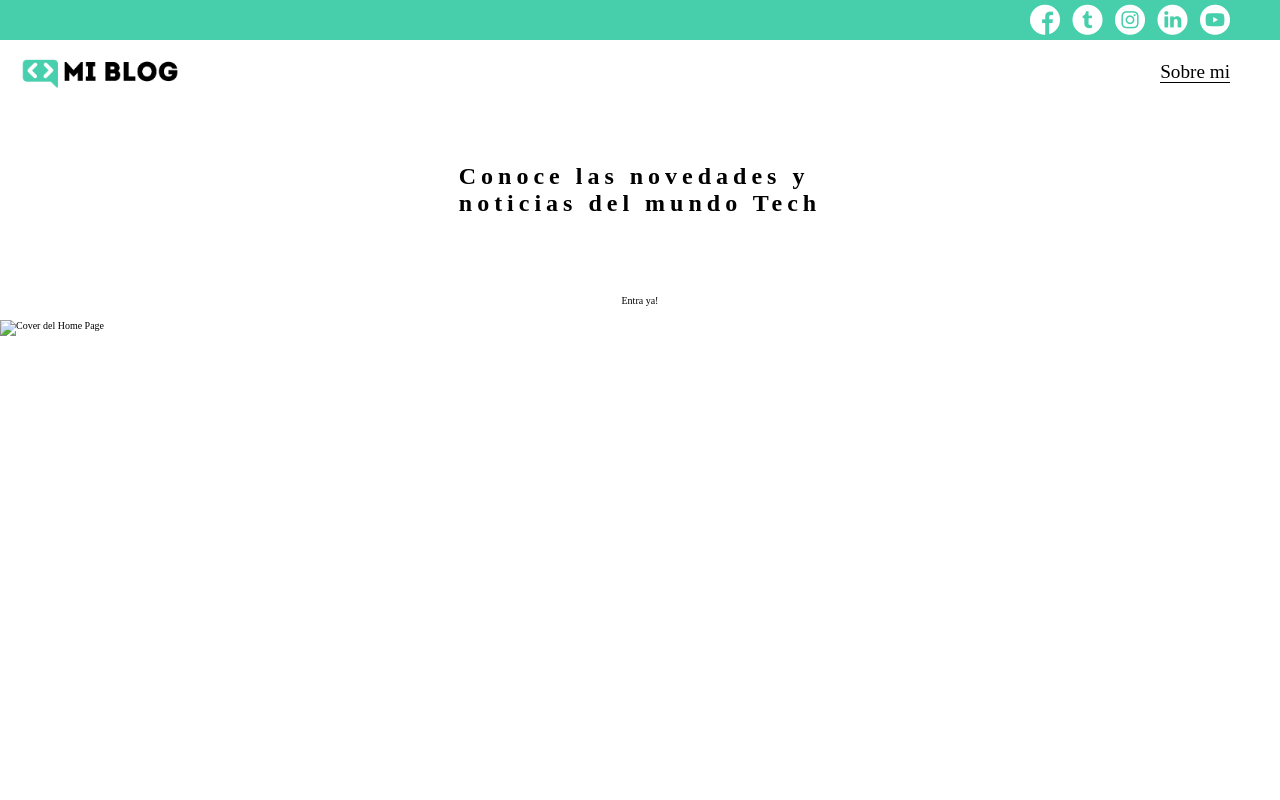
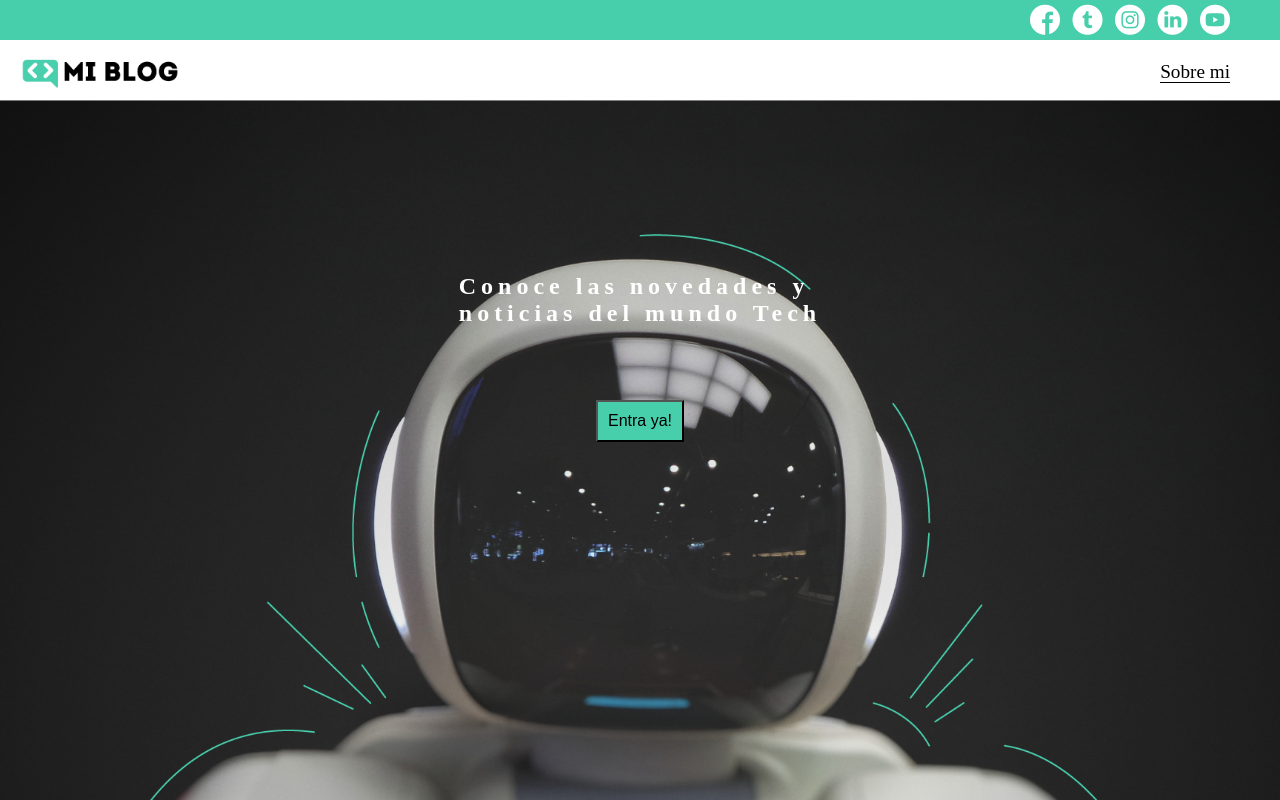
Before and after one commit to marcosalv92/blogs, a plain HTML site: page index.html in a window 1280 px wide. Drawn offline with Linux system fonts and the light colour scheme.

Commit message:
New Update

```diff
--- a/css/main.css
+++ b/css/main.css
@@ -60,15 +60,22 @@ header .profile-link a{
     margin-right: 50px;
 
 }
-.home-main img{
+.home-main{
     width: 100vw;
-    height: auto;
+    height: 100%;
+    background-image: url('../asset/img/Cover.png');
+    background-position: center;
+    background-repeat: no-repeat;
+    background-size: cover;
 }
 .home-main .main-title-container{
+    height: 55%;
     display: grid;
     grid-template-columns: repeat(6, 1fr);
-    grid-template-rows: 180px 40px;
+    grid-template-rows: 200px 40px;
     place-items: center;
+    align-content: center;
+    /* margin-top: 40px; */
 
 }
 
@@ -77,9 +84,15 @@ header .profile-link a{
     font-size: 1.5rem;
     font-weight: 700;
     letter-spacing: 5px;
+    color: white;
 }
-.home-main .main-title-container a{
+.home-main .main-title-container button{
     grid-column: 2/6;
     grid-row: 2/3;
+    align-self: start;
+    padding: 10px;
+    background-color: #47cfac;
+    font-size: 1rem;
+
 
 }
--- a/index.html
+++ b/index.html
@@ -32,9 +32,11 @@
     <main class="home-main">
         <section class="main-title-container">
             <p class="home-main-text">Conoce las novedades y <br>noticias del mundo Tech</p>
-            <a class="home-main-button" href="blogs.html">Entra ya!</a>
+            <button class="home-main-button">
+                <a  href="blogs.html">Entra ya!</a>
+            </button>
         </section>
-        <img src="" alt="Cover del Home Page">
+
 
     </main>
 
```
